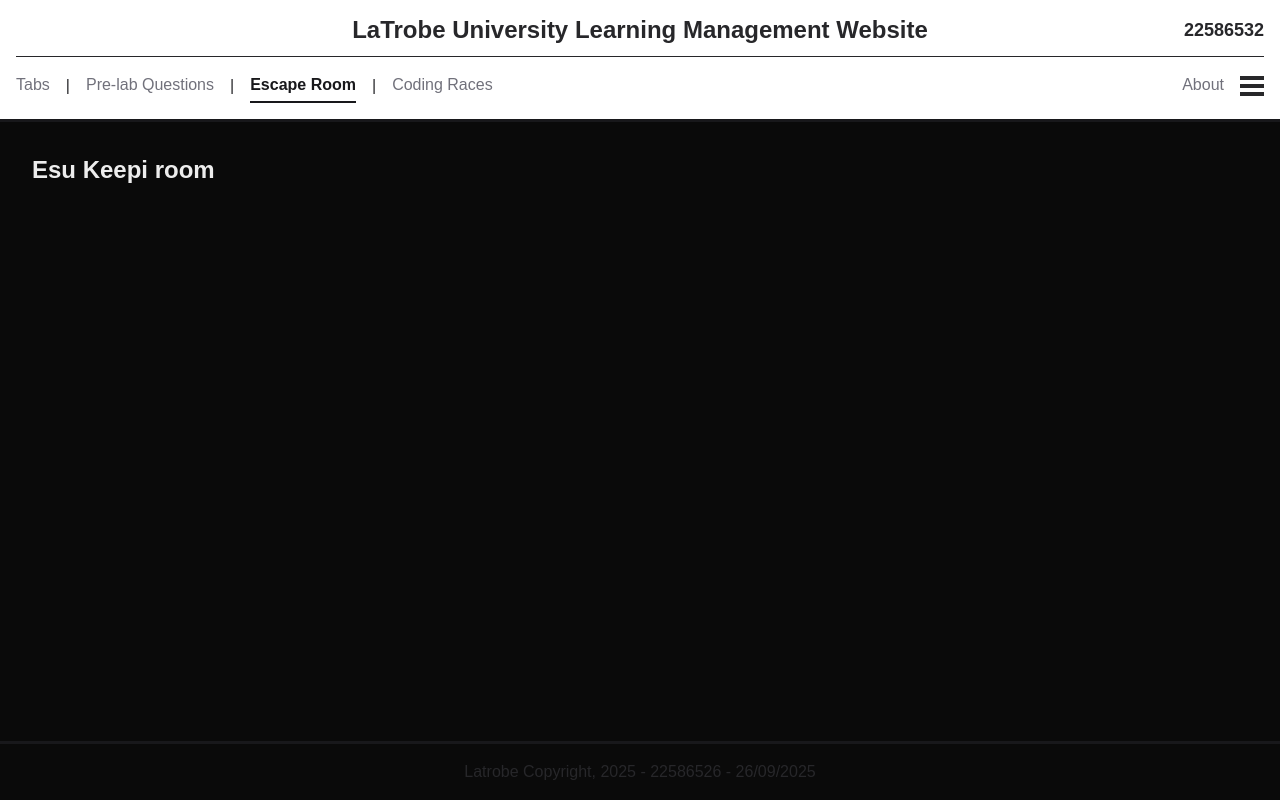
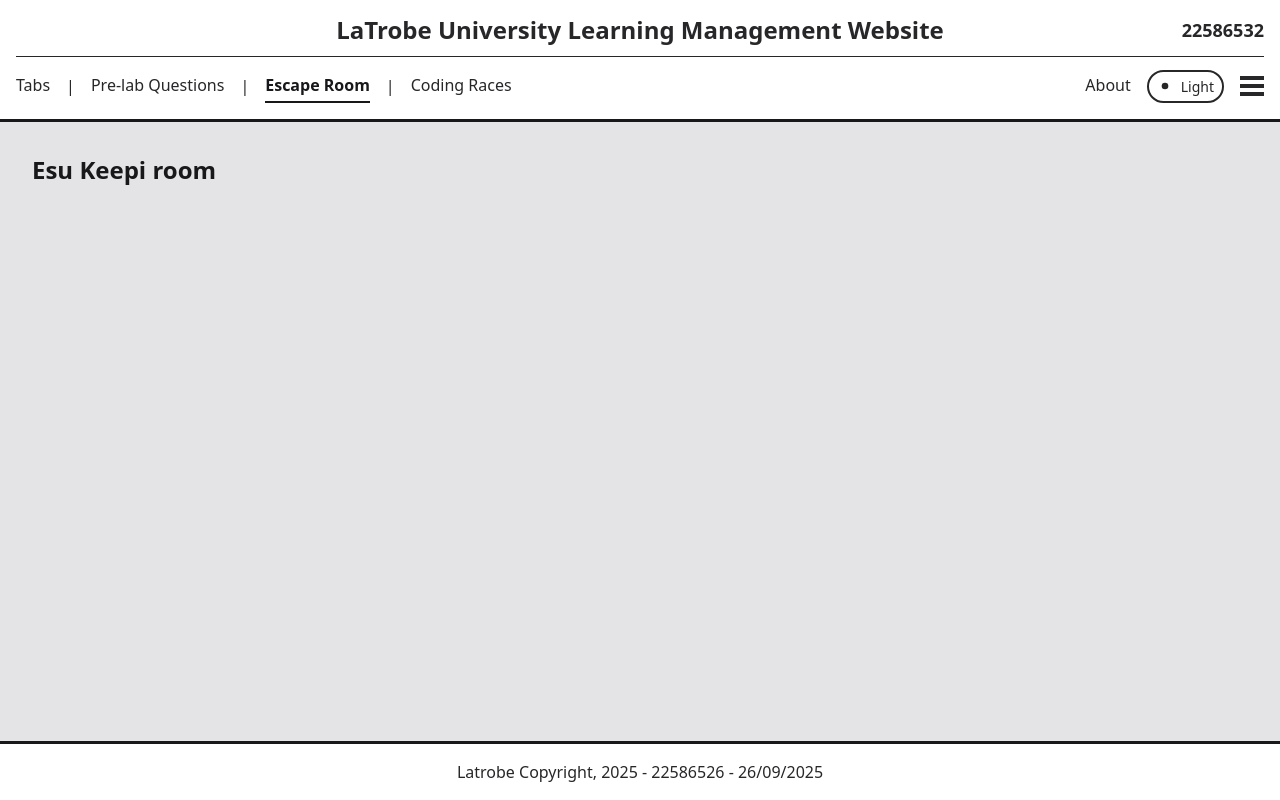
Before and after one commit to FromTheNightJourney/WebApp-ClientProject, a Next.js app: page /escape-room in a window 1280 px wide. Built offline with nearby package versions, Linux system fonts and the light colour scheme.

Commit message:
Added Dark Mode/Light Mode Toggle

```diff
--- a/src/app/coding-races/page.tsx
+++ b/src/app/coding-races/page.tsx
@@ -1,7 +1,7 @@
 export default function CodingRace() {
   return (
     <main className="p-8">
-      <h1 className="text-2xl font-bold">de coding races</h1>
+      <h1 className="text-2xl font-bold text-one ">de coding races</h1>
       {/* this is a placeholder sussy */}
     </main>
   );
--- a/src/app/escape-room/page.tsx
+++ b/src/app/escape-room/page.tsx
@@ -1,7 +1,7 @@
 export default function EscapeRoom() {
   return (
     <main className="p-8">
-      <h1 className="text-2xl font-bold">Esu Keepi room</h1>
+      <h1 className="text-2xl font-bold text-one ">Esu Keepi room</h1>
       {/* this is a placeholder sussy */}
     </main>
   );
--- a/src/app/globals.css
+++ b/src/app/globals.css
@@ -1,8 +1,16 @@
 @import "tailwindcss";
 
 :root {
-  --background: #ffffff;
-  --foreground: #ffffff;
+  --background: #fff;
+  --foreground: #000;
+  --one: #18181b;
+  --two: #27272a;
+  --three: #3f3f46;
+  --four: #52525b;
+  --five: #fff;
+  --six: #d4d4d8;
+  --seven: #e4e4e7;
+  --eight: #fafafa;
 }
 
 @theme inline {
@@ -10,17 +18,79 @@
   --color-foreground: var(--foreground);
   --font-sans: var(--font-geist-sans);
   --font-mono: var(--font-geist-mono);
+  --color-one: var(--one);
+  --color-two: var(--two);
+  --color-three: var(--three);
+  --color-four: var(--four);
+  --color-five: var(--five);
+  --color-six: var(--sixe);
+  --color-seven: var(--seven);
+  --color-eight: var(--eight);
 }
 
-@media (prefers-color-scheme: light) {
-  :root {
-    --background: #0a0a0a;
-    --foreground: #ededed;
-  }
+.light {
+  --background: #fff;
+  --foreground: #000;
+  --one: #18181b;
+  --two: #27272a;
+  --three: #3f3f46;
+  --four: #52525b;
+  --five: #fff;
+  --six: #d4d4d8;
+  --seven: #e4e4e7;
+  --eight: #fafafa;
 }
 
-body {
-  background: var(--background);
-  color: var(--foreground);
-  font-family: Arial, Helvetica, sans-serif;
+.dark {
+  --background: #000;
+  --foreground: #fff;
+  --test: #fff;
+  --one: #e4e4e7;
+  --two: #d4d4d8;
+  --three: #fff;
+  --four: #52525b;
+  --five: #3f3f46;
+  --six: #27272a;
+  --seven: #18181b;
+  --eight: #09090b;
 }
+
+/* Dark mode toggle button styles */
+.dark-mode-toggle {
+  background: none;
+  border: 2px solid currentColor;
+  border-radius: 20px;
+  padding: 4px 8px;
+  cursor: pointer;
+  transition: all 0.3s ease;
+  display: flex;
+  align-items: center;
+  gap: 4px;
+  font-size: 14px;
+}
+
+.dark-mode-toggle:hover {
+  opacity: 0.8;
+}
+
+.dark-mode-toggle .toggle-icon {
+  width: 16px;
+  height: 16px;
+  transition: transform 0.3s ease;
+}
+
+.dark-mode-toggle .toggle-icon.sun {
+  display: block;
+}
+
+.dark-mode-toggle .toggle-icon.moon {
+  display: none;
+}
+
+body.dark-mode .dark-mode-toggle .toggle-icon.sun {
+  display: none;
+}
+
+body.dark-mode .dark-mode-toggle .toggle-icon.moon {
+  display: block;
+}
--- a/src/app/layout.tsx
+++ b/src/app/layout.tsx
@@ -9,7 +9,7 @@ export default function RootLayout({
 }) {
   return (
     <html lang="en">
-      <body className="flex flex-col min-h-screen bg-white text-zinc-800">
+      <body className="flex flex-col min-h-screen bg-seven">
         <Header />
 
         <main className='flex-grow'>
--- a/src/app/prelab/page.tsx
+++ b/src/app/prelab/page.tsx
@@ -1,7 +1,7 @@
 export default function PreLab() {
   return (
     <main className="p-8">
-      <h1 className="text-2xl font-bold">preLab Soosi baka</h1>
+      <h1 className="text-2xl font-bold text-one ">preLab Soosi baka</h1>
       {/* this is a placeholder sussy */}
     </main>
   );
--- a/src/app/tabs/page.tsx
+++ b/src/app/tabs/page.tsx
@@ -1,7 +1,7 @@
 export default function Tabs() {
   return (
     <main className="p-8">
-      <h1 className="text-2xl font-bold">Tebui room</h1>
+      <h1 className="text-2xl font-bold text-one ">Tebui room</h1>
       {/* this is a placeholder sussy */}
     </main>
   );
--- a/src/components/footers.tsx
+++ b/src/components/footers.tsx
@@ -3,7 +3,7 @@ export default function Footer() {
   const currentDate = new Date().toLocaleDateString('en-GB');
 
   return (
-    <footer className="w-full text-center p-4 border-t-3 text-zinc-800 bg-zinc-0  border-zinc-900">
+    <footer className="w-full text-center p-4 border-t-3 text-two  bg-five  border-zinc-900 ">
       <p className="space-x-1">
         Latrobe Copyright, 2025 - {studentNumber} - {currentDate}
       </p>
--- a/src/components/headers.tsx
+++ b/src/components/headers.tsx
@@ -2,9 +2,11 @@
 
 import Link from 'next/link';
 import { usePathname } from 'next/navigation';
+import { useEffect, useState } from 'react';
 
 export default function Header() {
   const pathname = usePathname();
+  const [isDarkMode, setIsDarkMode] = useState(false);
 
   const navLinks = [
     { name: "Tabs", href: "/tabs" },
@@ -13,14 +15,39 @@ export default function Header() {
     { name: "Coding Races", href: "/coding-races" },
   ];
 
+  // Dark mode functionality
+  useEffect(() => {
+    // Check localStorage for saved theme preference
+    const savedTheme = localStorage.getItem('theme');
+    const prefersDark = savedTheme === 'dark' || (!savedTheme && window.matchMedia('(prefers-color-scheme: dark)').matches);
+
+    if (prefersDark) {
+      document.body.classList.add('dark-mode');
+      setIsDarkMode(true);
+    }
+  }, []);
+
+  const toggleDarkMode = () => {
+    const newDarkMode = !isDarkMode;
+    setIsDarkMode(newDarkMode);
+
+    if (newDarkMode) {
+      document.documentElement.className = 'dark'
+      localStorage.setItem('theme', 'dark');
+    } else {
+      document.documentElement.className = 'light'
+      localStorage.setItem('theme', 'light');
+    }
+  };
+
   return (
-    <header className="sticky top-0 z-50 bg-white text-zinc-800 p-4 border-b-3 border-zinc-900">
+    <header className="sticky top-0 z-50 bg-five  text-two  p-4 border-b-3 border-one ">
       <div className="relative flex justify-end items-center">
         <div className="absolute left-1/2 -translate-x-1/2 text-2xl font-bold">LaTrobe University Learning Management Website</div>
         <div className="text-lg font-semibold">22586532</div>
       </div>
 
-      <hr className="my-3 border-zinc-800" />
+      <hr className="my-3 border-two " />
 
       <div className="flex justify-between items-center">
         <nav className="flex space-x-4">
@@ -31,14 +58,14 @@ export default function Header() {
                 className={`
                   py-1 border-b-2 transition-colors duration-300
                   ${pathname === link.href
-                    ? "text-zinc-900 border-zinc-900 font-semibold"
-                    : "text-zinc-500 border-transparent hover:text-zinc-900 hover:border-zinc-400"
+                    ? "text-one  border-one dark:border-white font-semibold"
+                    : "text-two  border-transparent hover:text-one  hover:border-six "
                   }
                 `}
               >
                 {link.name}
               </Link>
-              {index < navLinks.length - 1 && <span className="text-zinc-800 ml-4">|</span>}
+              {index < navLinks.length - 1 && <span className="text-two  ml-4">|</span>}
             </div>
           ))}
         </nav>
@@ -49,18 +76,35 @@ export default function Header() {
             className={`
               py-1 border-b-2 transition-colors duration-300
               ${pathname === '/about'
-                ? "text-zinc-900 border-zinc-900 font-semibold"
-                : "text-zinc-500 border-transparent hover:text-zinc-900 hover:border-zinc-400"
+                ? "text-one  border-one dark:border-white font-semibold"
+                : "text-two  border-transparent hover:text-one  hover:border-six "
               }
             `}
           >
             About
           </Link>
+
+          {/* Dark Mode Toggle Button */}
+          <button
+            onClick={toggleDarkMode}
+            className="dark-mode-toggle"
+            aria-label="Toggle dark mode"
+          >
+            <svg className="toggle-icon sun" viewBox="0 0 24 24" fill="currentColor">
+              <circle cx="12" cy="12" r="5"/>
+              <path d="M12 1v2M12 21v2M4.22 4.22l1.42 1.42M18.36 18.36l1.42 1.42M1 12h2M21 12h2M4.22 19.78l1.42-1.42M18.36 5.64l1.42-1.42"/>
+            </svg>
+            <svg className="toggle-icon moon" viewBox="0 0 24 24" fill="currentColor">
+              <path d="M21 12.79A9 9 0 1 1 11.21 3 7 7 0 0 0 21 12.79z"/>
+            </svg>
+            <span className="ml-1">{isDarkMode ? 'Dark' : 'Light'}</span>
+          </button>
+
           <div className="cursor-pointer">
             <div className="space-y-1">
-              <div className="w-6 h-1 bg-zinc-800"></div>
-              <div className="w-6 h-1 bg-zinc-800"></div>
-              <div className="w-6 h-1 bg-zinc-800"></div>
+              <div className="w-6 h-1 bg-two "></div>
+              <div className="w-6 h-1 bg-two "></div>
+              <div className="w-6 h-1 bg-two "></div>
             </div>
           </div>
         </div>
```
Also changed, not shown: src/app/about/page.tsx (+15 -15 lines).
